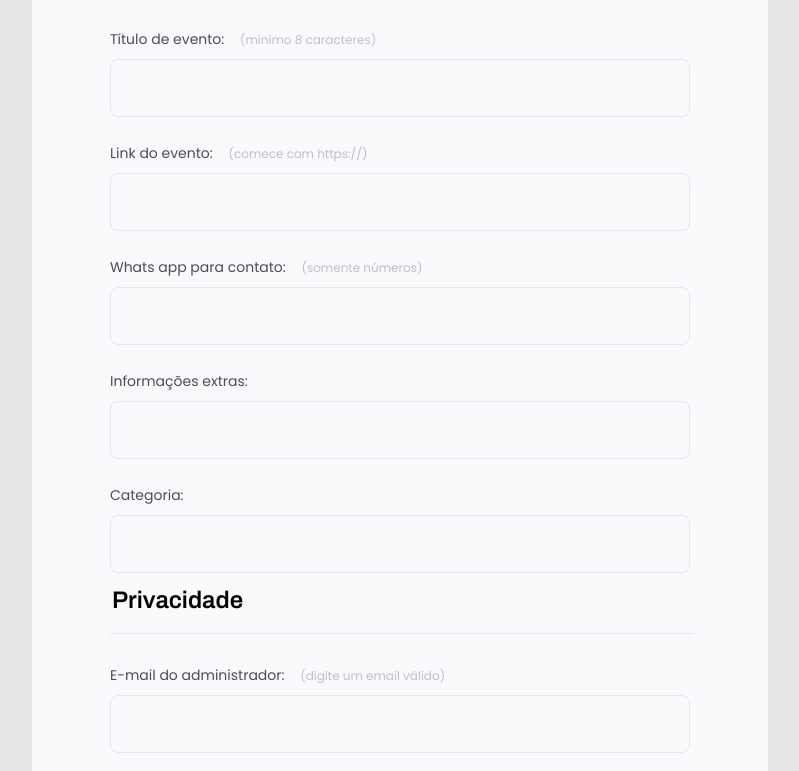
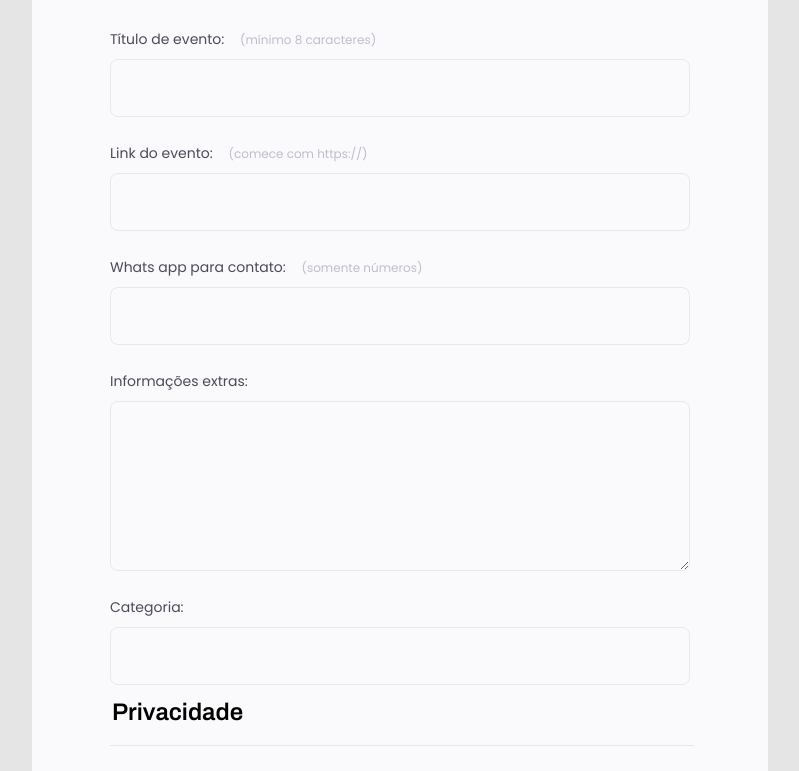
Before and after one commit to leocomandulli/Projeto-3.1, a plain HTML site: page index.html in a window 1280 px wide. Shown: the part 390-1161 px from the top of the page, without its empty margins (240-1039 px from the left). Drawn offline with Linux system fonts and the light colour scheme.

Commit message:
textarea config

```diff
--- a/index.html
+++ b/index.html
@@ -49,13 +49,13 @@
                     <label for="event-contact">Whats app para contato:
                         <span>(somente números)</span>
                     </label>
-                    <input type="tel" id="event-contact">
+                    <input type="number" id="event-contact">
                 </div>
 
                 <!--Informações extras-->
                 <div class="input-wrapper">
-                    <label for="extra-info">Informações extras:</label>
-                    <input type="text" id="extra-info">
+                    <label for="event-info">Informações extras:</label>
+                    <textarea name="event-info"></textarea>
                 </div>
 
                 <!--Categoria-->
--- a/style.css
+++ b/style.css
@@ -98,7 +98,7 @@ fieldset legend {
     color: #C1BCCC;
 }
 
-.input-wrapper input {
+.input-wrapper input, textarea {
 
     background: #fafafc;
 
@@ -109,3 +109,8 @@ fieldset legend {
 
     padding: 0 24px;
 }
+
+textarea {
+    padding: 0;
+    height: 168px;
+}
```
